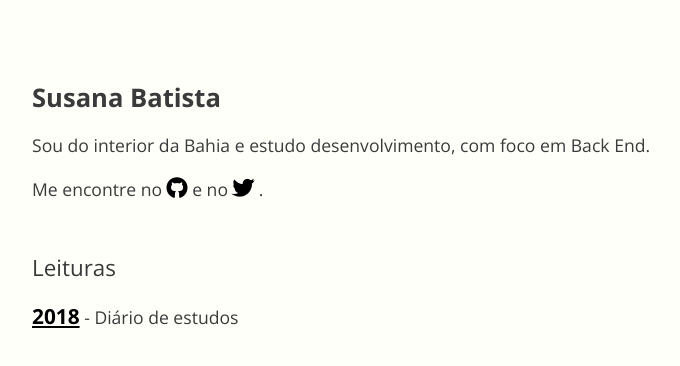
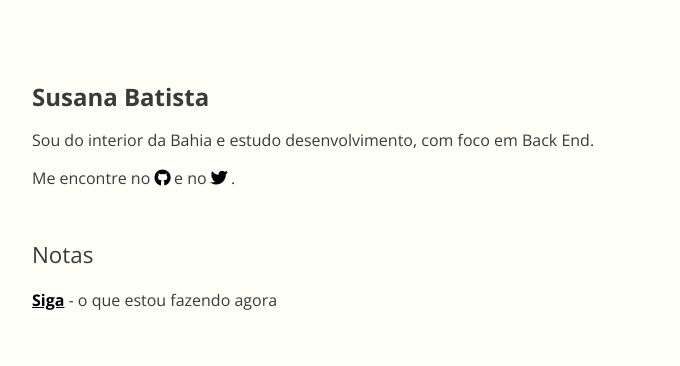
Before and after one commit to susanabatistas-zz/susanabatistas.github.io, a plain HTML site: page index.html in a window 1280 px wide. Shown: the whole page, without its empty margins (208-888 px from the left). Drawn offline with nearby package versions, Linux system fonts and the light colour scheme.

Commit message:
update style.css

```diff
--- a/index.html
+++ b/index.html
@@ -29,12 +29,12 @@
     </p>
 </div>
 <div class="readings">
-        <h2>Leituras</h2>
+        <h2>Notas</h2>
         <ul>
             <li>
                 <span>
-                    <a href="/dailylog/">2018</a>
-                    - Diário de estudos
+                    <a href="/now.html">Siga</a>
+                    - o que estou fazendo agora
                 </span>
             </li>
         </ul>
--- a/style.css
+++ b/style.css
@@ -1,19 +1,17 @@
 body{
     background: #fffffa;
     color: #3a3a3a;
-    font-size: 1.1rem;
     margin: 80px auto;
     max-width: 800px;
     font-family: 'Open Sans', sans-serif;
 }
 
 h1{
-    font-size: 1.6rem;
+    font-size: 1.5rem;
 }
 
 a{
     color: #000000;
-    font-size: 1.3rem;
     font-weight: bold;
 }
 
@@ -34,7 +32,3 @@ ul{
     padding: 0;
     list-style-type: none;
 }
-
-span{
-    font-size: 1.1rem;
-}
```
